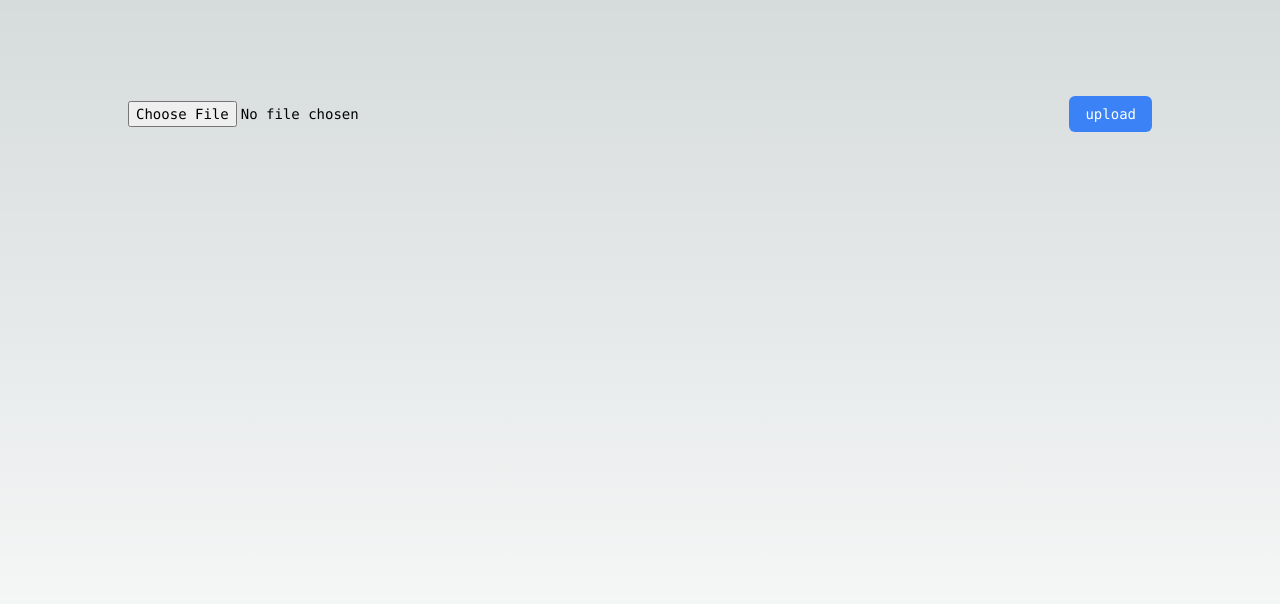
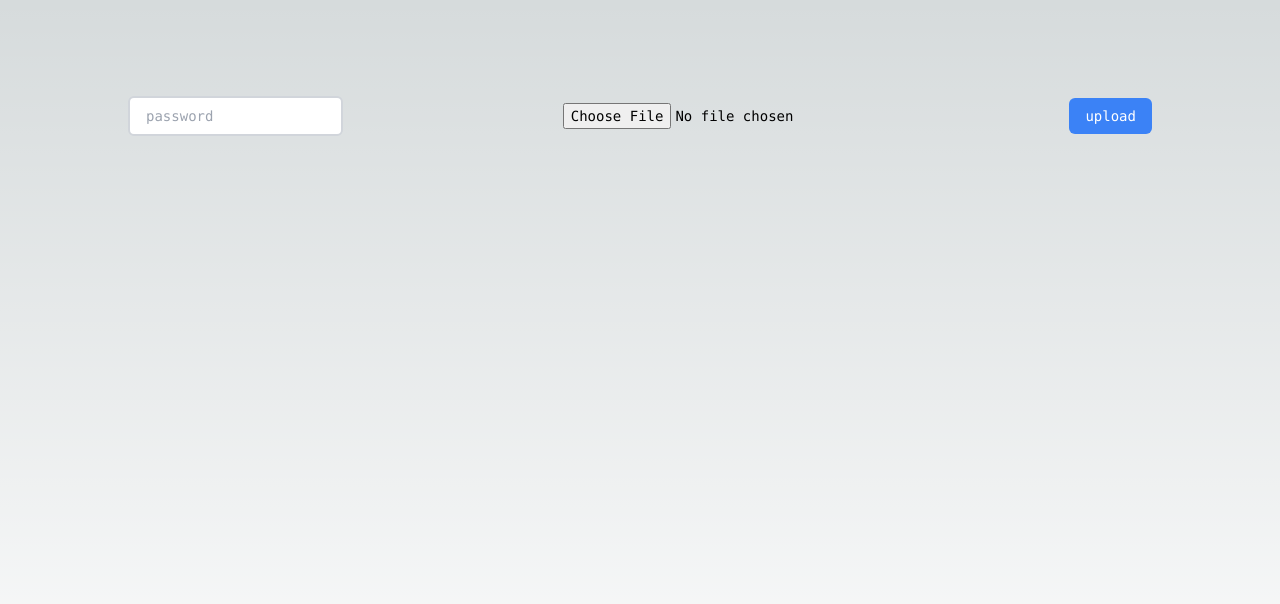
Before and after one commit to Faddyk0313/-reserve-inventory, a Next.js app: page / in a window 1280 px wide. Shown: the top 604 px of the page. Built offline with nearby package versions, Linux system fonts and the light colour scheme.

Commit message:
fixed typescript error

```diff
--- a/app/page.tsx
+++ b/app/page.tsx
@@ -4,6 +4,8 @@ import { useState } from "react";
 
 export default function Home() {
   const [file, setFile] = useState<File | null>(null);
+  const [password, setPassword] = useState("");
+
   async function updateInvestory() {
     if (!file) {
       alert("Please upload a CSV file");
@@ -12,6 +14,8 @@ export default function Home() {
 
     const formData = new FormData();
     formData.append("file", file);
+    formData.append("password", password); // ✅ send password
+
 
     try {
       const res = await fetch("/api/py/reserve_stock", {
@@ -35,6 +39,11 @@ export default function Home() {
   return (
     <main className="flex min-h-screen flex-col items-center justify-between p-24">
       <div className="z-10 w-full max-w-5xl items-center justify-between font-mono text-sm lg:flex">
+      <input type="password" title="password"
+      className="rounded-md border-2 border-gray-300 px-4 py-2 text-gray-700 focus:border-blue-500 focus:outline-none"
+      placeholder="password"
+      onChange={(e)=>setPassword(e.target.value)}
+      />
         <input onChange={(e) => {
           if (e.target.files && e.target.files.length > 0) {
             setFile(e.target.files[0]);
```
Also changed, not shown: 1 other file (tests, documents, lock files or other folders).
